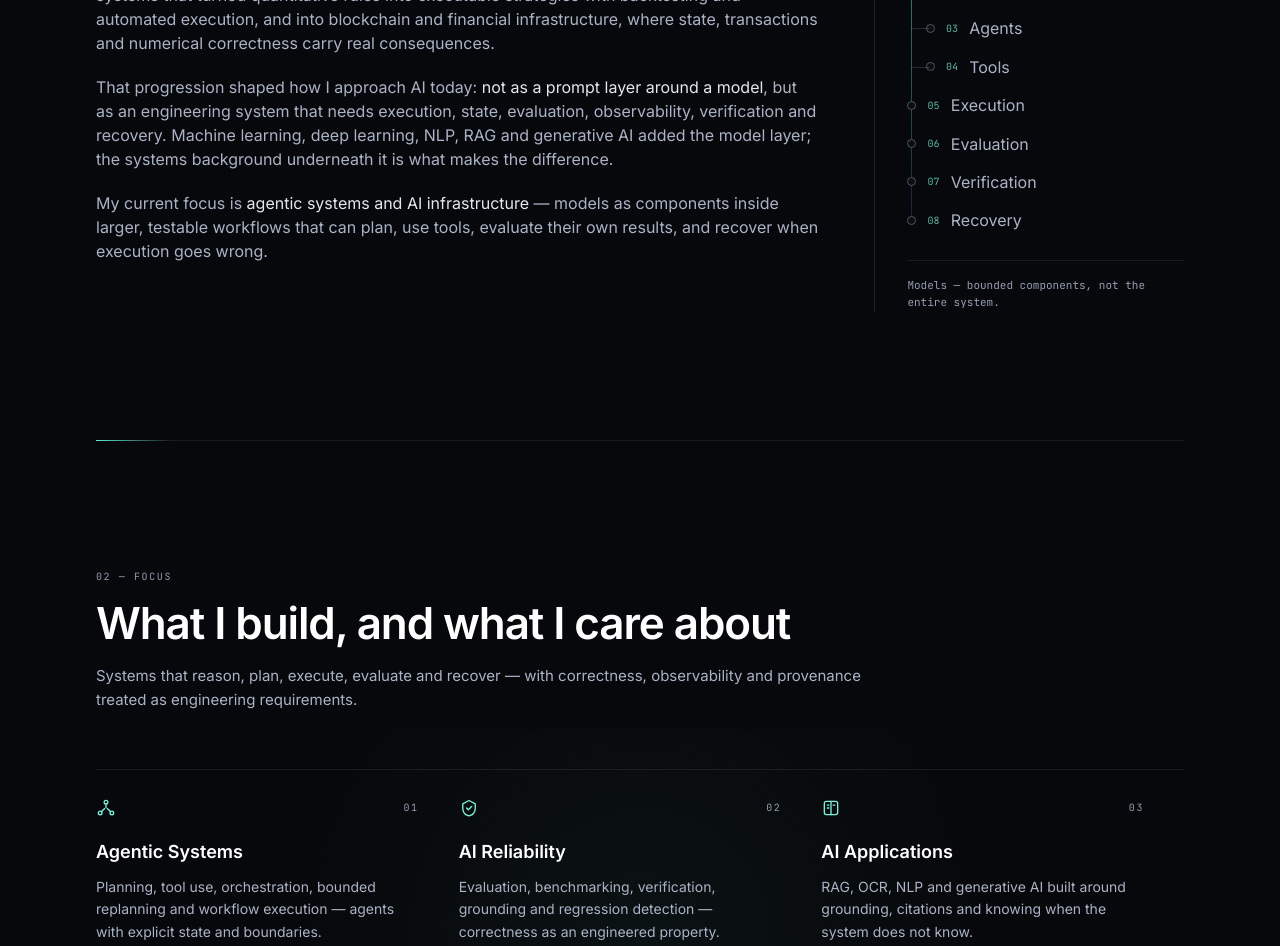
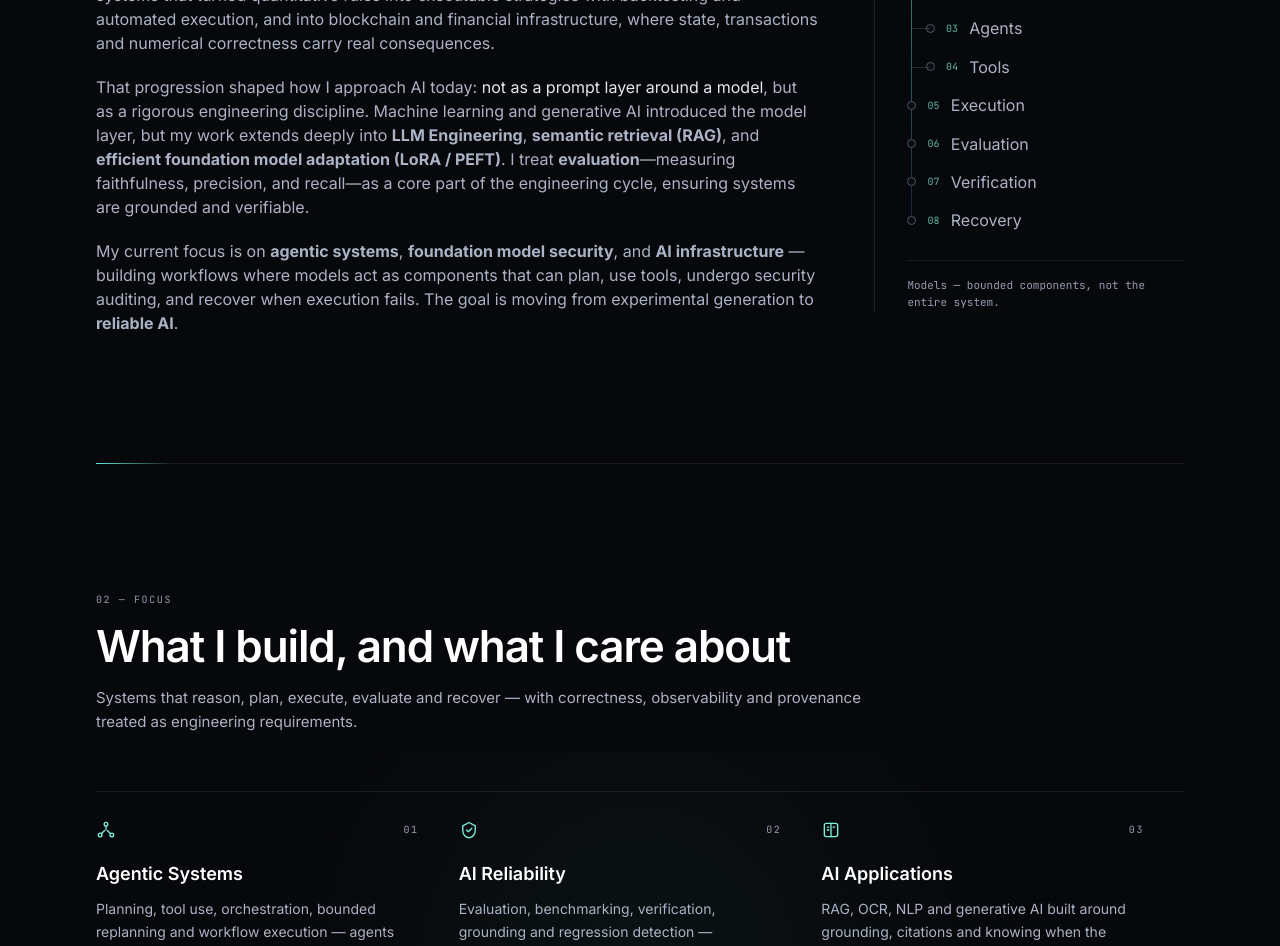
Before and after one commit to siavash-debug/Siavash-safi-CV, a React (Vite) app: page / in a window 1280 px wide. Shown: the part 1300-2246 px from the top of the page. Built offline with nearby package versions, Linux system fonts and the light colour scheme.

Commit message:
content: update portfolio with LLM Engineering, Evaluation, and Foundation Model Security

```diff
--- a/src/components/About.tsx
+++ b/src/components/About.tsx
@@ -21,14 +21,11 @@ export function About() {
                 that turned quantitative rules into executable strategies with backtesting and automated execution, and into blockchain and financial infrastructure,
                 where state, transactions and numerical correctness carry real consequences.
               </p>
-              <p>
-                That progression shaped how I approach AI today: <span className="text-slate-200">not as a prompt layer around a model</span>, but as an engineering
-                system that needs execution, state, evaluation, observability, verification and recovery. Machine learning, deep learning, NLP, RAG and generative AI
-                added the model layer; the systems background underneath it is what makes the difference.
+                            <p>
+                That progression shaped how I approach AI today: <span className="text-slate-200">not as a prompt layer around a model</span>, but as a rigorous engineering discipline. Machine learning and generative AI introduced the model layer, but my work extends deeply into <strong>LLM Engineering</strong>, <strong>semantic retrieval (RAG)</strong>, and <strong>efficient foundation model adaptation (LoRA / PEFT)</strong>. I treat <strong>evaluation</strong>—measuring faithfulness, precision, and recall—as a core part of the engineering cycle, ensuring systems are grounded and verifiable.
               </p>
               <p>
-                My current focus is <span className="text-slate-200">agentic systems and AI infrastructure</span> — models as components inside larger, testable
-                workflows that can plan, use tools, evaluate their own results, and recover when execution goes wrong.
+                My current focus is on <strong>agentic systems</strong>, <strong>foundation model security</strong>, and <strong>AI infrastructure</strong> — building workflows where models act as components that can plan, use tools, undergo security auditing, and recover when execution fails. The goal is moving from experimental generation to <strong>reliable AI</strong>.
               </p>
             </div>
           </div>
--- a/src/components/Principles.tsx
+++ b/src/components/Principles.tsx
@@ -5,7 +5,7 @@ export function Principles() {
     {
       num: '01',
       title: 'AI output is not automatically correct',
-      blurb: 'Generation is the start of the pipeline, not the end. Every output is something to execute, observe and judge — never something to ship on faith.',
+      blurb: 'Generation is the start of the pipeline, not the end. Every output is something to execute, observe, evaluate and verify — never something to ship on faith.',
     },
     {
       num: '02',
@@ -15,12 +15,12 @@ export function Principles() {
     {
       num: '03',
       title: 'Evaluation is part of engineering',
-      blurb: 'Benchmarks, deterministic tests and regression detection are not an afterthought — they are how AI systems earn the right to run.',
+      blurb: 'Benchmarks, deterministic tests, golden datasets, and regression detection are not an afterthought — they are how LLM, RAG, and agentic systems earn the right to run.',
     },
     {
       num: '04',
-      title: 'Production AI needs observability and recovery',
-      blurb: 'Provenance, event tracing and reproducible artifacts — so failures can be traced, explained and corrected instead of rediscovered.',
+      title: 'Production AI needs observability and security',
+      blurb: 'Provenance, tracing, security auditing, and reproducible artifacts — so failures and vulnerabilities can be found and corrected instead of rediscovered.',
     },
   ]
 
--- a/src/components/Work.tsx
+++ b/src/components/Work.tsx
@@ -6,6 +6,7 @@ import {
   AiCodingBaseSchematic,
   LotaSecuritySchematic,
   LotaVisionSchematic,
+  FoundationSecSchematic,
   ProofDeskSchematic,
   SmartFinderSchematic,
   TextToImageSchematic,
@@ -207,6 +208,60 @@ export function Work() {
             ]}
             figure={<ProofDeskSchematic />}
           />
+
+          <Project
+            meta="ADAPTATION — SECURITY — EVALUATION"
+            title="Foundation Model Security Audit — LoRA"
+            tagKind="sky"
+            tag="Security & LoRA"
+            blurb={
+              <>
+                Exploration of foundation model security auditing, focusing on LoRA-based adaptation. The project takes the <code>Foundation-Sec-8B</code> base model and applies Parameter-Efficient Fine-Tuning (PEFT) using 4-bit QLoRA to train a specialized security-audit adapter on an NVIDIA T4. Focus is on evaluating vulnerability detection accuracy, few-shot prompting, and reliable AI engineering.
+              </>
+            }
+            tags={['LoRA', 'PEFT', 'Foundation Model Security', 'Model Auditing', 'QLoRA', 'AI Reliability']}
+            repoLabel="Repository"
+            repoUrl="https://github.com/siavash-debug/foundation-sec-audit-lora"
+            repoCta="View Repository"
+            detailSummary="Inspect the system"
+            detail={[
+              {
+                k: 'Problem',
+                v: 'Auditing foundation models for security vulnerabilities requires efficient adaptation. Full fine-tuning is computationally prohibitive and risks catastrophic forgetting. The system must adapt the base model efficiently while rigorously evaluating its accuracy on security classification tasks.',
+              },
+              {
+                k: 'System',
+                v: (
+                  <>
+                    The pipeline uses <strong>QLoRA (4-bit NF4 quantization)</strong> with a LoRA adapter (Rank 16, Alpha 32) to efficiently fine-tune the <code>Foundation-Sec-8B</code> base model. The process involves a custom security dataset, few-shot prompting during inference, and a structured evaluation phase to measure the adapter\'s effectiveness.
+                  </>
+                ),
+              },
+              {
+                k: 'Engineering',
+                v: (
+                  <>
+                    <strong>Parameter-Efficient Fine-Tuning:</strong> Utilizes LoRA adapters to train only a fraction of the parameters, enabling efficient execution on consumer GPUs (NVIDIA T4 via Colab).<br />
+                    <strong>Security Auditing:</strong> The model is fine-tuned and evaluated against specific vulnerability detection scenarios to measure Mean Token Accuracy and validation loss.<br />
+                    <strong>Reproducibility:</strong> The pipeline is structured for reproducible training, evaluation, and inference, concluding with pushing the adapter to the Hugging Face Hub.
+                  </>
+                ),
+              },
+              {
+                k: 'Evidence',
+                v: (
+                  <>
+                    <div className="detail-row">
+                      <span className="detail-v" style={{ margin: 0 }}>The repository contains the complete PyTorch/Hugging Face pipeline, demonstrating QLoRA training, inference scripts, and benchmark results achieving 96.0% Mean Token Accuracy during training. The adapter is published to the Hugging Face Hub.</span>
+                    </div>
+                    <EV href="https://github.com/siavash-debug/foundation-sec-audit-lora" label="View Repository" />
+                  </>
+                ),
+              },
+            ]}
+            figure={<FoundationSecSchematic />}
+          />
+
 
           <Project
             meta="GENERATIVE AI · IMAGE GENERATION · BENCHMARKING"
--- a/src/components/schematics.tsx
+++ b/src/components/schematics.tsx
@@ -173,3 +173,25 @@ export function LotaVisionSchematic() {
     </Schematic>
   )
 }
+
+export function FoundationSecSchematic() {
+  const id = 'fmsec'
+  return (
+    <Schematic id={id}>
+      <Grid />
+      <Box x={28} y={70} w={140} h={60} />
+      <Label x={98} y={96} anchor="middle">BASE MODEL</Label>
+      <Layer x={98} y={114} anchor="middle">FOUNDATION-SEC-8B</Layer>
+      <Box x={220} y={70} w={160} h={60} kind="blue" />
+      <Label x={300} y={96} kind="blue" anchor="middle">LoRA ADAPTER</Label>
+      <Layer x={300} y={114} anchor="middle">PEFT / QLoRA 4-BIT</Layer>
+      <Box x={432} y={70} w={150} h={60} kind="accent" />
+      <Label x={507} y={96} kind="accent" anchor="middle">SECURITY AUDIT</Label>
+      <Layer x={507} y={114} anchor="middle">VULNERABILITY EVAL</Layer>
+      <Flow d="M168 100 H216" marker={id} />
+      <Flow d="M380 100 H428" marker={id} />
+      <Cap x={300} y={160} anchor="middle">EFFICIENT ADAPTATION & EVALUATION</Cap>
+      <Layer x={612} y={22} anchor="end">LLM SECURITY A PEFT</Layer>
+    </Schematic>
+  )
+}
--- a/src/data/content.ts
+++ b/src/data/content.ts
@@ -63,12 +63,12 @@ export interface SkillGroup {
 }
 
 export const SKILLS: SkillGroup[] = [
-  { name: 'AI SYSTEMS', terms: ['Agentic Systems', 'Planning', 'Tool Use', 'Workflow Orchestration', 'Execution Runtimes'] },
-  { name: 'AI RELIABILITY', terms: ['Evaluation', 'Benchmarking', 'Verification', 'Grounding', 'Guardrails', 'Regression Testing'] },
-  { name: 'AI APPLICATIONS', terms: ['RAG', 'OCR', 'NLP', 'Generative AI', 'Multimodal AI'] },
+  { name: 'LLM ENGINEERING & RAG', terms: ['Large Language Models', 'Embeddings', 'Semantic Similarity', 'Vector Search', 'Context Retrieval', 'RAG'] },
+  { name: 'ADAPTATION & SECURITY', terms: ['LoRA', 'PEFT', 'Foundation Model Security', 'Model Auditing'] },
+  { name: 'AI RELIABILITY & EVAL', terms: ['LLM Evaluation', 'Faithfulness', 'Recall@K', 'Precision@K', 'MRR', 'Golden Evaluation Datasets', 'Regression Testing'] },
+  { name: 'AGENTIC SYSTEMS', terms: ['Planning', 'Tool Use', 'Workflow Orchestration', 'Execution Runtimes'] },
   { name: 'SYSTEMS ENGINEERING', terms: ['Backend Systems', 'Distributed Systems', 'APIs', 'State Management', 'Messaging', 'Recovery'] },
-  { name: 'INFRASTRUCTURE', terms: ['PostgreSQL', 'RabbitMQ', 'Docker', 'CI/CD', 'Linux / Windows', 'Observability'] },
-  { name: 'STACK & TOOLING', terms: ['Python', 'FastAPI', 'SQLAlchemy', 'Pydantic', 'Pytest', 'Chroma', 'Embeddings', 'DeepEval', 'Next.js', 'Node.js', 'Go', 'MongoDB', 'RabbitMQ'] },
+  { name: 'STACK & TOOLING', terms: ['Python', 'FastAPI', 'Pytest', 'DeepEval', 'Chroma', 'Vector Databases', 'Next.js', 'Node.js', 'PostgreSQL', 'Docker'] },
 ]
 
 export interface FocusArea {
@@ -101,14 +101,14 @@ export const PATH_STAGES: PathStage[] = [
     num: 'Stage 01',
     label: 'Software Systems',
     title: 'Software Systems',
-    blurb: 'Real-world applications and backend systems — including hotel and flight reservation-style work with transactional workflows, integrations and business logic that had to hold up in production.',
+    blurb: 'Real-world applications and backend systems — including transactional workflows, integrations and business logic that had to hold up in production.',
     milestone: { index: '01', label: ['Modules', 'Services'], glyph: 'modules' },
   },
   {
     num: 'Stage 02',
     label: 'Data & Statistical Systems',
     title: 'Data & Statistical Systems',
-    blurb: 'Python for numerical data, visualization and statistical logic — building trading systems where quantitative rules became executable strategies with backtesting, automated position execution and analysis of system behavior.',
+    blurb: 'Python for numerical data, visualization and statistical logic — building trading systems where quantitative rules became executable strategies with backtesting and analysis of system behavior.',
     milestone: { index: '02', label: ['Values', 'Rules'], glyph: 'values' },
   },
   {
@@ -120,24 +120,31 @@ export const PATH_STAGES: PathStage[] = [
   },
   {
     num: 'Stage 04',
-    label: 'Machine Learning & Generative AI',
-    title: 'Machine Learning & Generative AI',
-    blurb: 'Data science, deep learning, NLP, RAG and OCR — the model layer, built on the same foundation of correctness and evaluation.',
+    label: 'ML, GenAI & LLM Engineering',
+    title: 'ML, GenAI & LLM Engineering',
+    blurb: 'Deep learning, Generative AI and LLM Engineering — moving from statistical modeling to working with large language models, tokenization, and prompt engineering.',
     milestone: { index: '04', label: ['Model', 'Output'], glyph: 'model' },
   },
   {
     num: 'Stage 05',
-    label: 'Agentic Systems',
-    title: 'Agentic Systems',
-    blurb: 'Planning, tool use, orchestration and workflow execution — models moved from answers into executable systems.',
-    milestone: { index: '05', label: ['Plan', 'Execute'], glyph: 'plan' },
+    label: 'Retrieval, RAG & Evaluation',
+    title: 'Retrieval, RAG & Evaluation',
+    blurb: 'Building semantic retrieval systems (RAG) and establishing rigorous LLM evaluation pipelines using Recall@K, Precision@K, MRR, Faithfulness, and golden evaluation datasets.',
+    milestone: { index: '05', label: ['Embed', 'Retrieve'], glyph: 'linked' },
   },
   {
-    num: 'Stage 06 · Now',
+    num: 'Stage 06',
+    label: 'Adaptation, Security & Agents',
+    title: 'Adaptation, Security & Agents',
+    blurb: 'Efficient foundation model adaptation using LoRA/PEFT, conducting security audits, and engineering agentic systems with explicit planning, state, and tool use boundaries.',
+    milestone: { index: '06', label: ['Plan', 'Execute'], glyph: 'plan' },
+  },
+  {
+    num: 'Stage 07 — Now',
     label: 'AI Reliability & Infrastructure',
     title: 'AI Reliability & Infrastructure',
-    blurb: 'Evaluation, benchmarking, verification, observability and provenance — the current direction, expressed in LOTA.design.',
-    milestone: { index: '06', label: ['Evaluate', 'Verify'], glyph: 'evaluate' },
+    blurb: 'Evaluation, benchmarking, verification, observability and provenance — treating AI as an engineering discipline where correctness is verified, expressed in LOTA.design.',
+    milestone: { index: '07', label: ['Evaluate', 'Verify'], glyph: 'evaluate' },
     now: true,
   },
 ]
```
